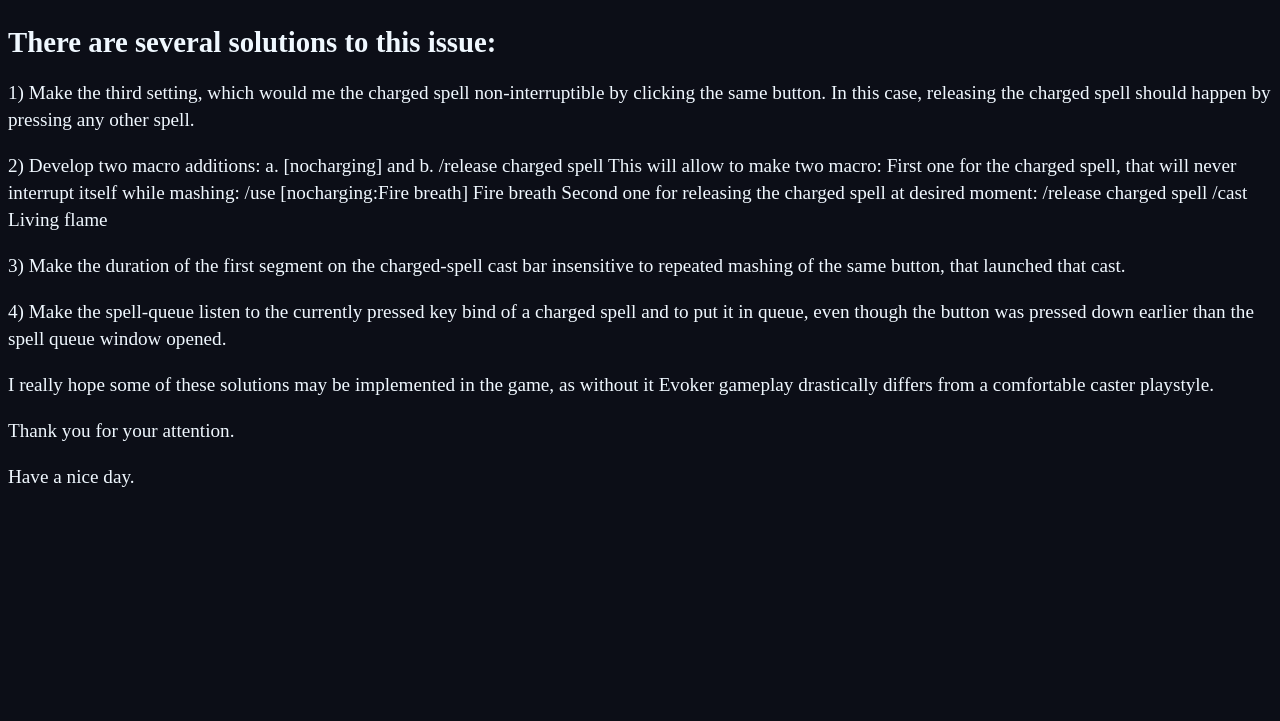
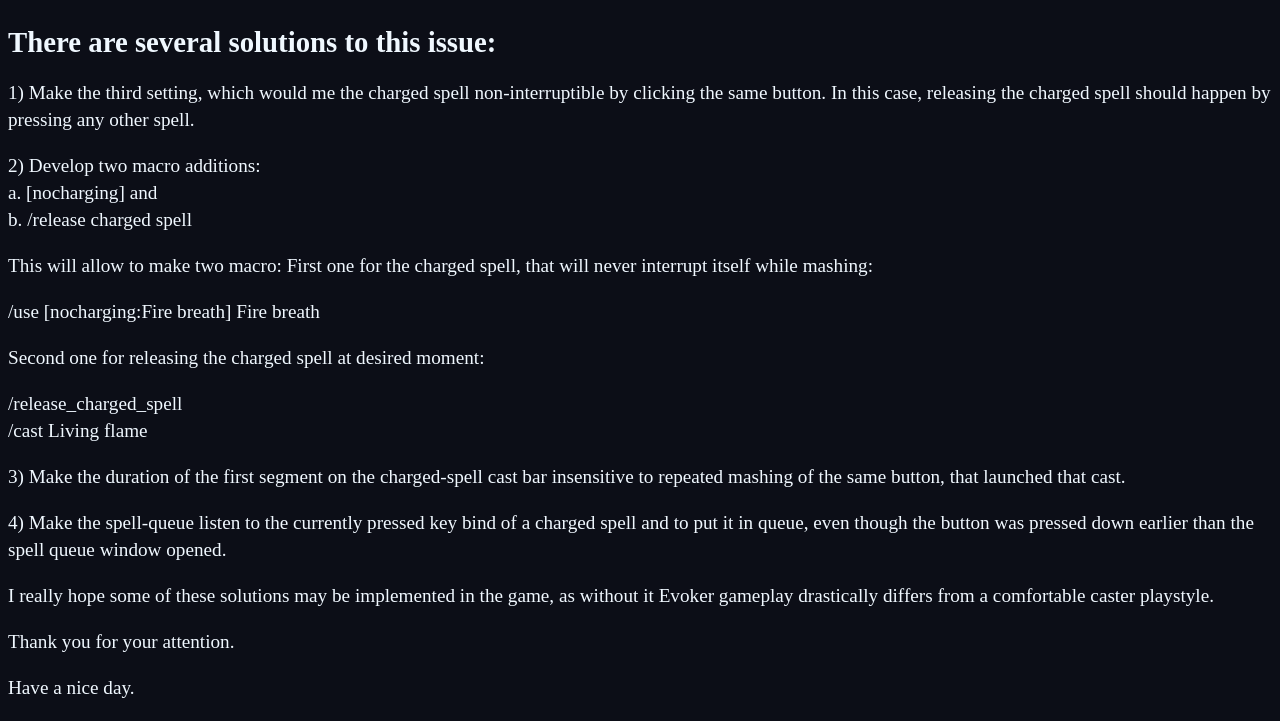
Before and after one commit to Rybus1/Evoker, a plain HTML site: page index.html in a window 1280 px wide. Shown: the part 1525-2246 px from the top of the page. Before the commit the page ends 2035 px from the top, so only its background shows below. Drawn offline with Linux system fonts and the light colour scheme.

Commit message:
Update index.html

```diff
--- a/index.html
+++ b/index.html
@@ -62,15 +62,17 @@
             In this case, releasing the charged spell should happen by pressing any other spell.
         </p>
         <p>
-            2) Develop two macro additions:
-            a. [nocharging] and
-            b. /release charged spell
+            <p>2) Develop two macro additions:
+            <br>a. [nocharging] and
+            <br>b. /release charged spell</p>
             This will allow to make two macro:
             First one for the charged spell, that will never interrupt itself while mashing:
-            /use [nocharging:Fire breath] Fire breath
+            <p>/use [nocharging:Fire breath] Fire breath</p>
             Second one for releasing the charged spell at desired moment:
-            /release charged spell
-            /cast Living flame
+            <p>
+                /release_charged_spell<br>
+                /cast Living flame
+            </p>
         </p>
         <p>
             3) Make the duration of the first segment on the charged-spell cast bar insensitive to repeated mashing of
```
